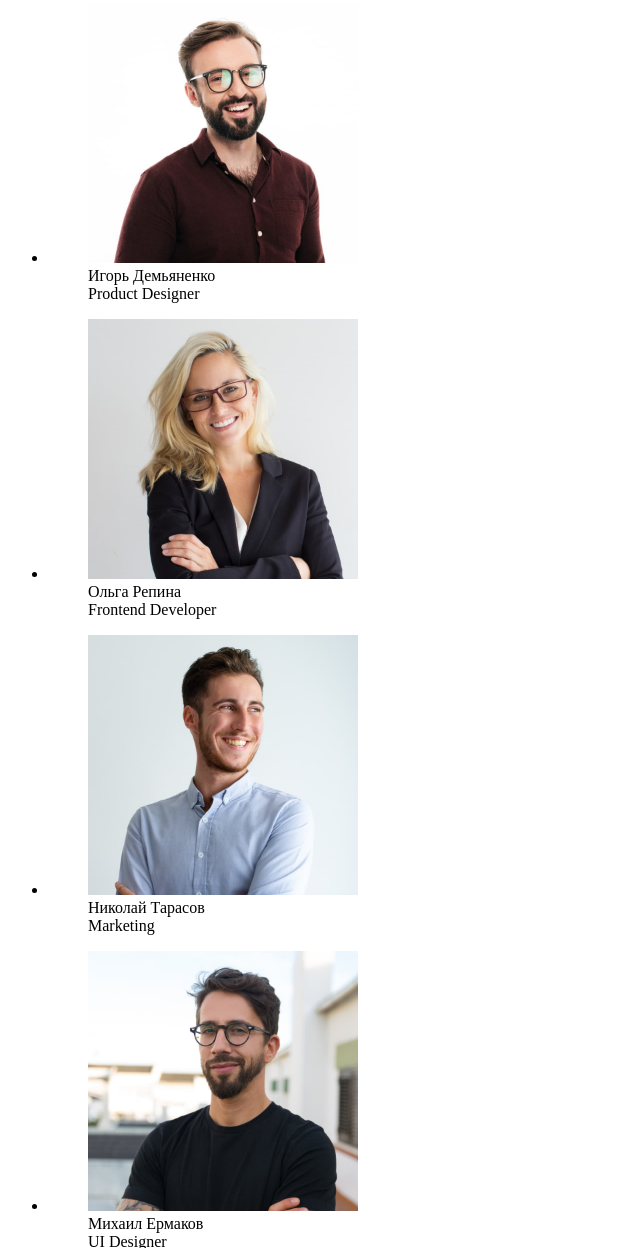
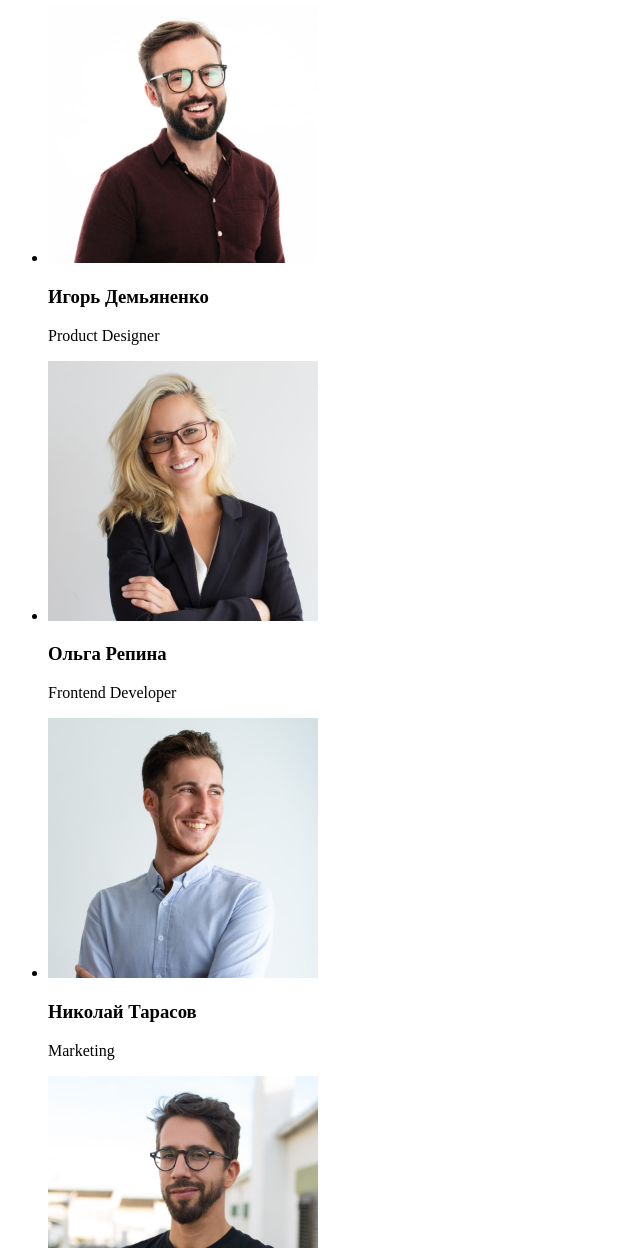
Before and after one commit to YuliyaKey/goit-markup-hw-01, a plain HTML site: page index.html in a window 1280 px wide. Shown: the part 1552-2800 px from the top of the page, without its empty margins (0-640 px from the left). Drawn offline with Linux system fonts and the light colour scheme.

Commit message:
Исправление ошибок ДЗ1

```diff
--- a/index.html
+++ b/index.html
@@ -31,9 +31,7 @@
    <main>
    <!--Hero-->
    <section>
-        <h1>
-        <a href="">Эффективные решения для Вашего бизнеса</a>
-        </h1>
+        <h1>Эффективные решения для Вашего бизнеса</h1>
         <button type="button">Заказать услугу</button>
    </section>
    <!--h2 Наши преимущества-->
@@ -85,45 +83,36 @@
         <h2>Наша команда</h2>
         <ul>
             <li>
-                <figure>
-                    <a href="">
-                        <img src="./images/img4.jpg" alt="Игорь Демьяненко" width="270" height="260">
-                    </a>
-                <figcaption>Игорь Демьяненко<br>Product Designer</figcaption>
-                </figure>
+                <img src="./images/img4.jpg" alt="Игорь Демьяненко" width="270" height="260">
+                <h3>Игорь Демьяненко</h3>
+                <p>Product Designer</p>
             </li>
             <li>
-                <figure>
-                    <a href="">
-                        <img src="./images/img5.jpg" alt="Ольга Репина" width="270" height="260">
-                    </a>
-                <figcaption>Ольга Репина<br>Frontend Developer</figcaption>
-                </figure>
+                <img src="./images/img5.jpg" alt="Ольга Репина" width="270" height="260">
+                <h3>Ольга Репина</h3>
+                <p>Frontend Developer</p>
             </li>
             <li>
-                <figure>
-                    <a href="">
-                        <img src="./images/img6.jpg" alt="Николай Тарасов" width="270" height="260">
-                    </a>
-                <figcaption>Николай Тарасов<br>Marketing</figcaption>
-                </figure>
+                <img src="./images/img6.jpg" alt="Николай Тарасов" width="270" height="260">
+                <h3>Николай Тарасов</h3>
+                <p>Marketing</p>
             </li>
             <li>
-                <figure>
-                    <a href="">
-                        <img src="./images/img7.jpg" alt="Михаил Ермаков" width="270" height="260">
-                    </a>
-                    <figcaption>Михаил Ермаков<br>UI Designer</figcaption>
-                </figure>
+                <img src="./images/img7.jpg" alt="Михаил Ермаков" width="270" height="260">
+                <h3>Михаил Ермаков</h3>
+                <p>UI Designer</p>
             </li>
         </ul>
     </section>
     </main>
     <!--footer-->
-    <div>
+    <footer>
         <a href="">WebStudio</a>
-        <address>г. Киев, пр-т Леси Украинки, 26 <br> info@example.com <br> +38 099 111 11 11
+        <address>
+            <p>г. Киев, пр-т Леси Украинки, 26</p>
+            <a href="mailto:info@example.com">info@example.com</a>
+            <a href="tel:+380991111111">+38 099 111 11 11</a>
         </address>
-    </div>
+    </footer>
 </body>
 </html>
```
